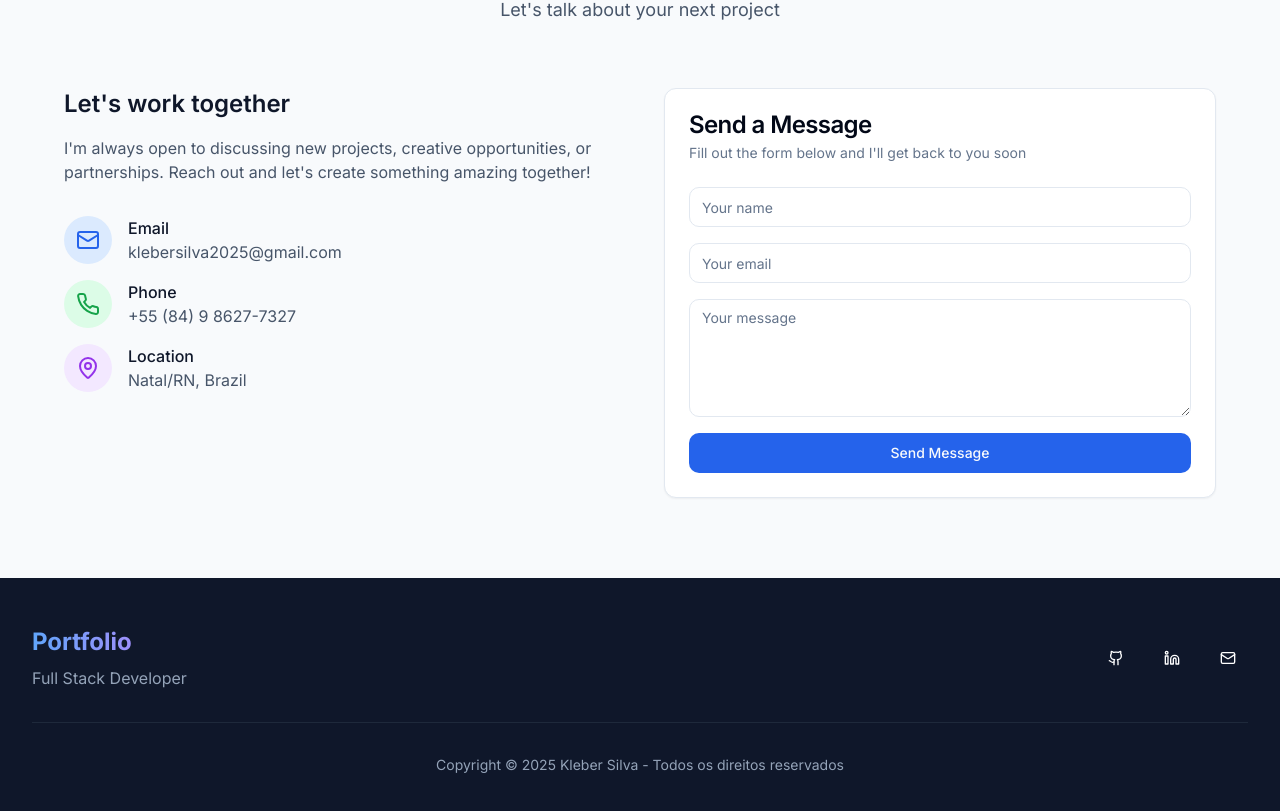
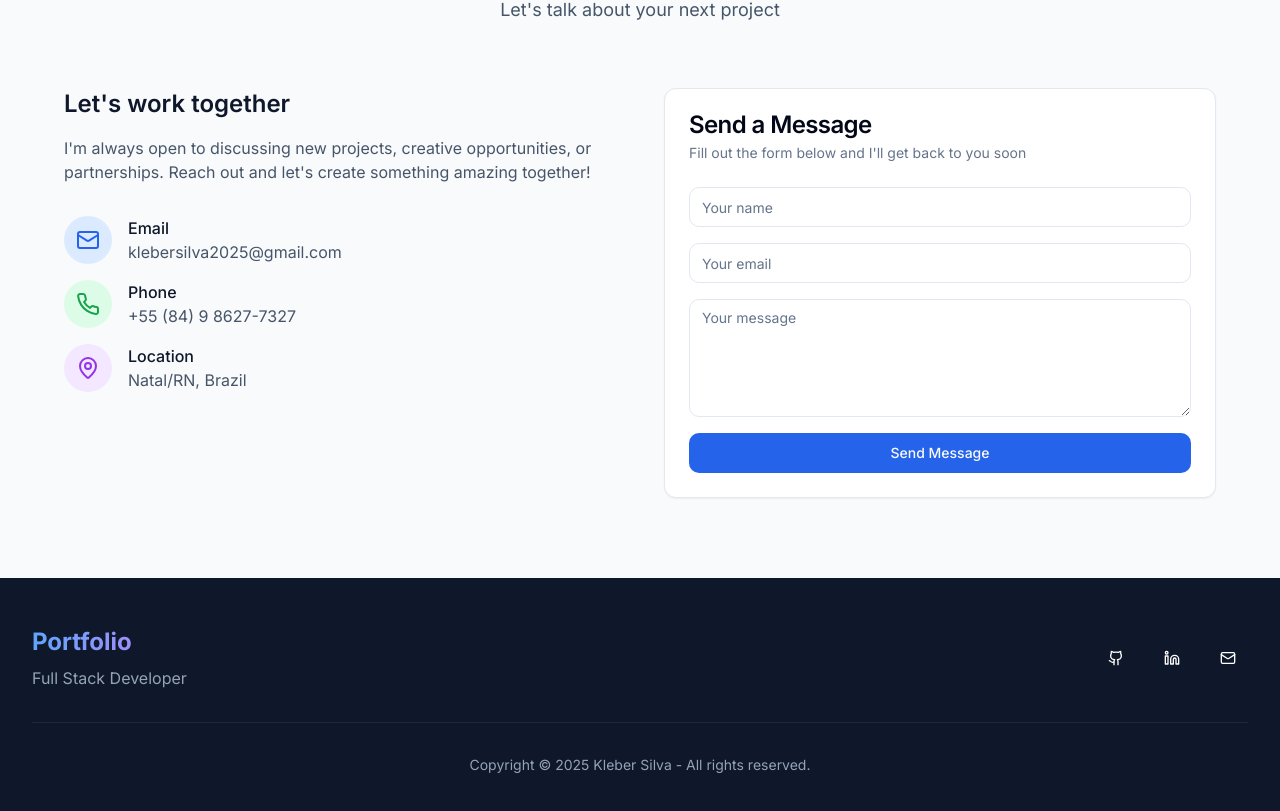
Before and after one commit to Raqui333/myportfolio, a Next.js app: page / in a window 1280 px wide. Shown: the part 2984-3795 px from the top of the page. Built offline with nearby package versions, Linux system fonts and the light colour scheme; no server answers.

Commit message:
fix: add copyright notice to footer section in English and Portuguese

```diff
--- a/components/footer.tsx
+++ b/components/footer.tsx
@@ -49,7 +49,7 @@ export function Footer() {
 
         <div className="border-t border-slate-800 mt-8 pt-8 text-center">
           <p className="text-slate-400 flex items-center justify-center text-sm">
-            Copyright © 2025 Kleber Silva - Todos os direitos reservados
+            Copyright © 2025 Kleber Silva - {t('copyright')}
           </p>
         </div>
       </div>
--- a/messages/en.json
+++ b/messages/en.json
@@ -42,6 +42,7 @@
     "formSubmit": "Send Message"
   },
   "FooterSection": {
-    "title": "Full Stack Developer"
+    "title": "Full Stack Developer",
+    "copyright": "All rights reserved."
   }
 }
--- a/messages/pt.json
+++ b/messages/pt.json
@@ -42,6 +42,7 @@
     "formSubmit": "Enviar Mensagem"
   },
   "FooterSection": {
-    "title": "Desenvolvedor Full Stack"
+    "title": "Desenvolvedor Full Stack",
+    "copyright": "Todos os direitos reservados."
   }
 }
```
